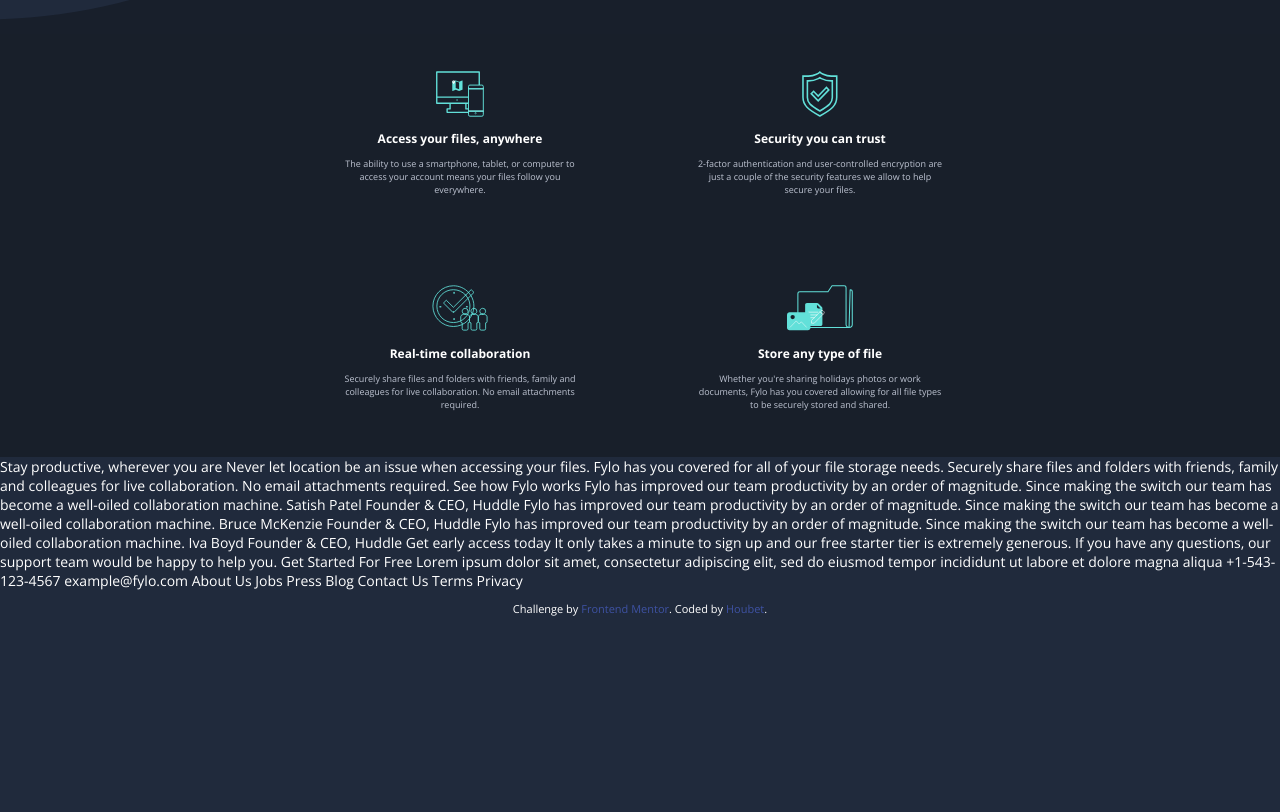
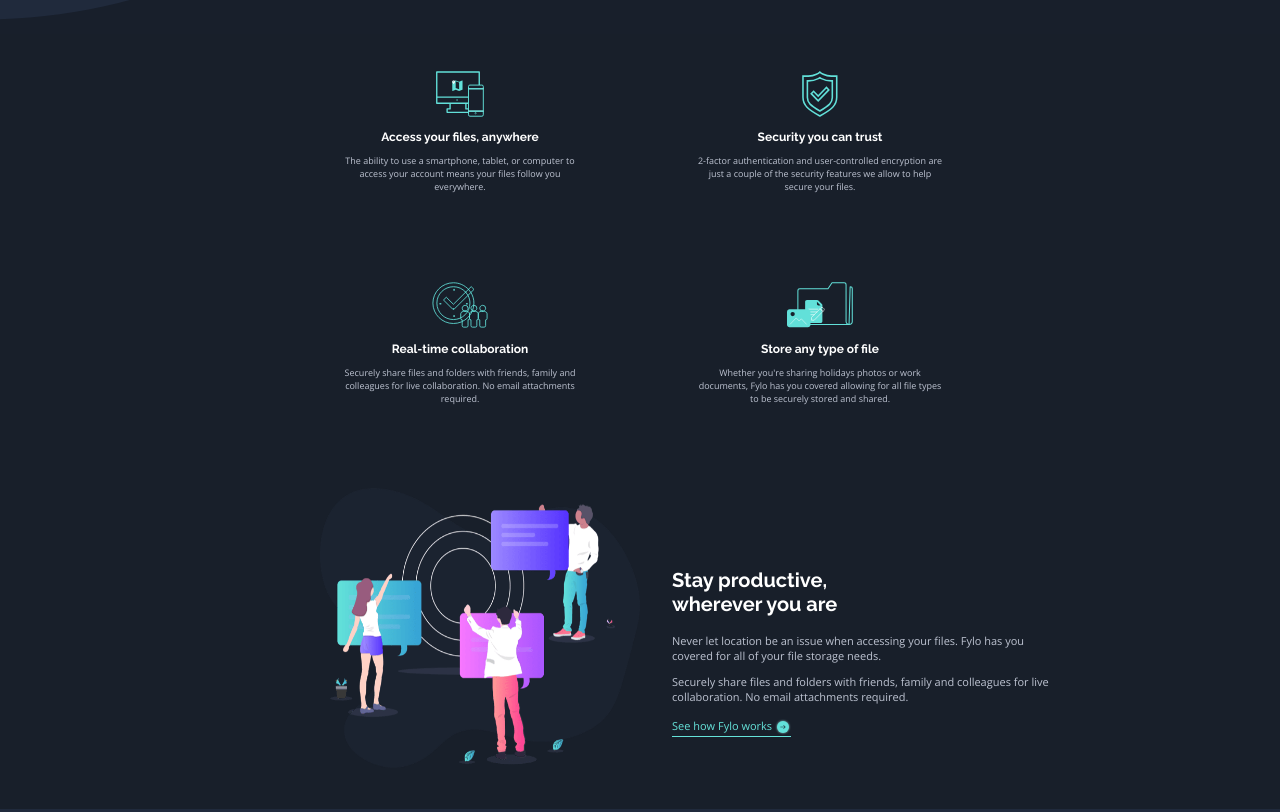
Before and after one commit to HoussamMrabet/Fylo-dark-theme-landing-page, a plain HTML site: page index.html in a window 1280 px wide. Shown: the part 564-1376 px from the top of the page. Before the commit the page ends 1191 px from the top, so only its background shows below. Drawn offline with nearby package versions, Linux system fonts and the light colour scheme.

Commit message:
add info section

```diff
--- a/index.html
+++ b/index.html
@@ -141,6 +141,27 @@
 
   </section>
 
+  <section class="info">
+    <div class="container container--pall">
+      <div class="info__grid">
+        <div class="info__hero">
+          <img src="dist/images/illustration-stay-productive.png" alt="">
+        </div>
+        <div class="info__text">
+          <h1>Stay productive, wherever you are</h1>
+          <p>
+            Never let location be an issue when accessing your files. Fylo has you covered for all of your file
+            storage needs.
+          </p>
+          <p>
+            Securely share files and folders with friends, family and colleagues for live collaboration. No email
+            attachments required.
+          </p>
+          <a href="#">See how Fylo works <img src="dist/images/icon-arrow.svg" alt=""></a>
+        </div>
+      </div>
+    </div>
+  </section>
 
 
 
@@ -157,15 +178,14 @@
 
 
 
-  Stay productive, wherever you are
 
-  Never let location be an issue when accessing your files. Fylo has you covered for all of your file
-  storage needs.
 
-  Securely share files and folders with friends, family and colleagues for live collaboration. No email
-  attachments required.
 
-  See how Fylo works
+
+
+
+
+
 
   Fylo has improved our team productivity by an order of magnitude. Since making the switch our team has
   become a well-oiled collaboration machine.
--- a/scss/_globals.scss
+++ b/scss/_globals.scss
@@ -142,3 +142,14 @@ a, a:visited, a:hover{
     }
 
 }
+
+// Text
+
+h1{
+    font-family: 'Raleway', sans-serif;
+    font-weight: 700;
+}
+
+p{
+    color: $gray;
+}
--- /dev/null
+++ b/scss/_info.scss
@@ -0,0 +1,83 @@
+.info{
+
+    background-color: $mainDarkBlue;
+
+    .container--pall{
+        padding-top: 5rem;
+        padding-bottom: 1.5625rem;
+        padding-right: 4.25rem;
+        padding-left: 4.25rem;
+
+        @include breakpoint-up(large){
+            padding-top: 2.3125rem;
+            padding-bottom: 2.3125rem;
+            padding-right: 20rem;
+            padding-left: 20rem;
+        }
+    }
+
+    &__grid{
+        display: grid;
+        grid-template-columns: 1fr;
+        gap: 2rem;
+
+        @include breakpoint-up(medium){
+            grid-template-columns: repeat(2, 1fr);
+        }
+    }
+
+
+    &__hero{
+
+        img{
+            width: 20rem;
+            height: 17.5rem;
+        }
+
+    }
+
+    &__text{
+
+        @include breakpoint-up(medium){
+            padding-top: 3.9375rem;
+            width: 19.375rem;
+            height: 14.6875rem;
+        }
+
+        h1{
+            font-size: 1.1875rem;
+
+            @include breakpoint-up(medium){
+                font-size: 1.25rem;
+                width: 10.5rem;
+            }
+        }
+
+        p{
+            font-size: 1rem;
+
+            @include breakpoint-up(medium){
+                font-size: 0.6875rem;
+                width: 24rem;
+            }
+            margin-bottom: 0.6875rem;
+        }
+
+        a{
+            font-size: 1rem;
+            color: $cyan;
+            padding-bottom: 0.2rem;
+            border-bottom: 1px solid $cyan;
+
+            @include breakpoint-up(medium){
+                font-size: 0.6875rem;
+            }
+
+            img{
+                vertical-align: middle;
+            }
+        }
+
+    }
+
+}
--- a/scss/_main.scss
+++ b/scss/_main.scss
@@ -36,9 +36,7 @@
 
         h1{
 
-            font-family: 'Raleway', sans-serif;
             font-size: $font-xl;
-            font-weight: 700;
 
             @include breakpoint-up(large){
                 font-size: $font-lg;
@@ -46,7 +44,6 @@
         }
 
         p{
-            color: $gray;
             font-size: 1rem;
             @include breakpoint-up(large){
                 font-size: 0.75rem;
--- a/scss/_services.scss
+++ b/scss/_services.scss
@@ -64,7 +64,6 @@
         p{
 
             font-size: 1rem;
-            color: $gray;
 
             @include breakpoint-up(medium){
                 font-size: 0.5625rem;
--- a/scss/style.scss
+++ b/scss/style.scss
@@ -5,3 +5,4 @@
 @import 'header';
 @import 'main';
 @import 'services';
+@import 'info';
```
Also changed, not shown: dist/css/style.css, 1 other file.
